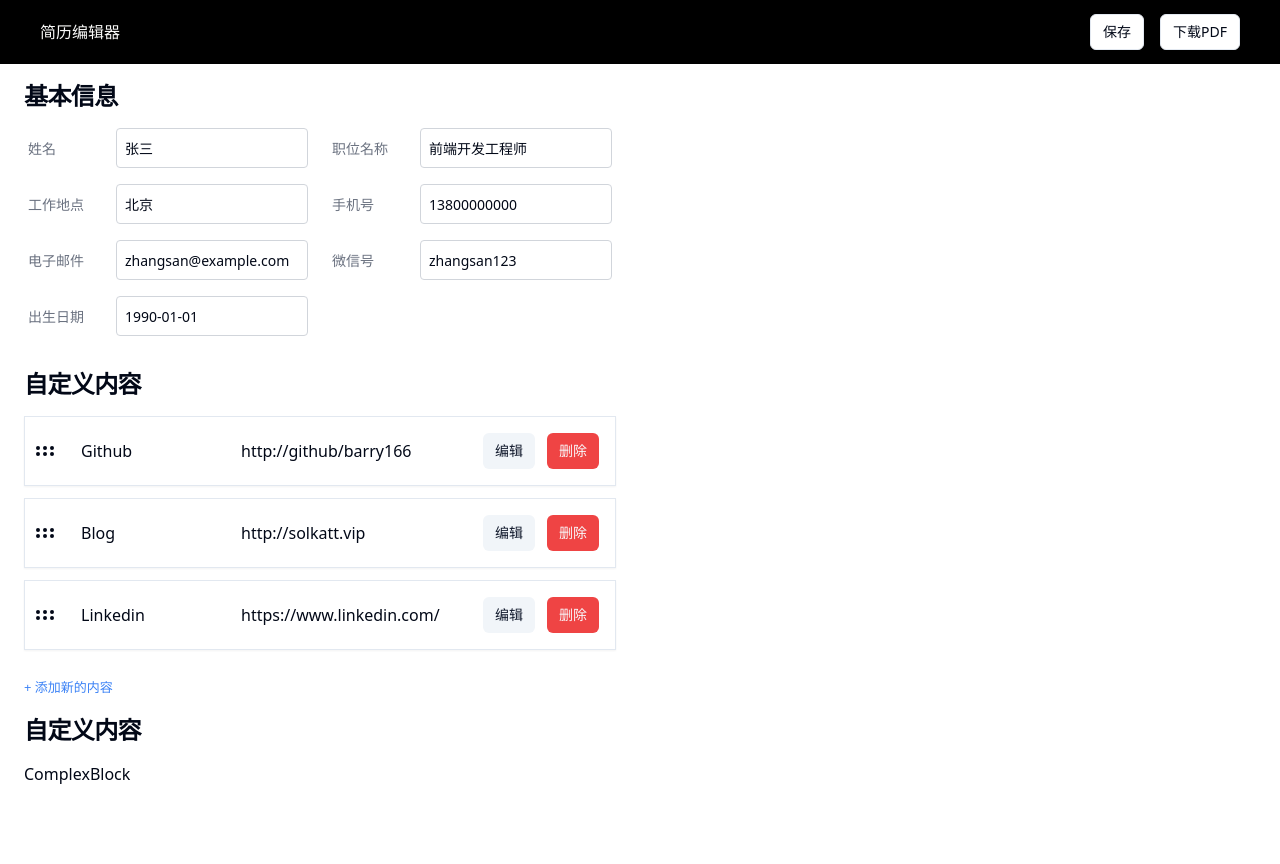
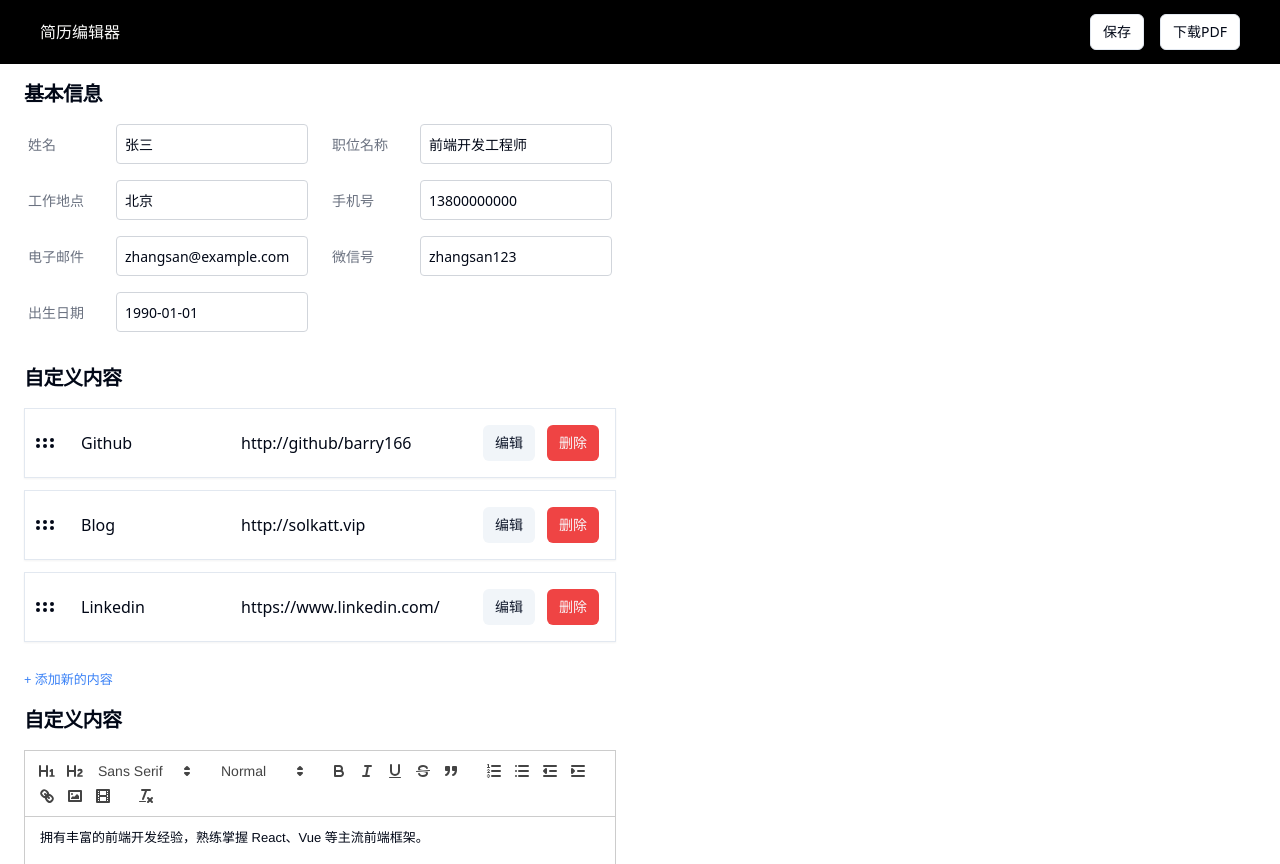
Before and after one commit to barry166/resume-editor, a React (Vite) app in the folder packages/editor/: page / in a window 1280 px wide. Built offline with nearby package versions, Linux system fonts and the light colour scheme.

Commit message:
feat: 抽离useDragAction hooks

```diff
--- a/package.json
+++ b/package.json
@@ -16,6 +16,7 @@
     "lodash-es": "^4.17.21",
     "react-dnd": "^16.0.1",
     "react-dnd-html5-backend": "^16.0.1",
+    "react-quill": "^2.0.0",
     "recoil": "^0.7.7"
   }
 }
--- a/packages/editor/src/components/feature/BlockTitle.tsx
+++ b/packages/editor/src/components/feature/BlockTitle.tsx
@@ -1,5 +1,5 @@
 const BlockTitle = ({ text }: { text: string }) => {
-  return <h3 className="scroll-m-20 text-2xl font-semibold tracking-tight mb-4 mt-4">{text}</h3>;
+  return <h3 className="scroll-m-20 text-xl font-semibold tracking-tight mb-4 mt-4">{text}</h3>;
 };
 
 export default BlockTitle;
--- a/packages/editor/src/components/feature/CustomBasicInfo.tsx
+++ b/packages/editor/src/components/feature/CustomBasicInfo.tsx
@@ -1,9 +1,8 @@
-import React, { useState } from "react";
-import { v4 as uuidv4 } from "uuid";
 import BlockTitle from "./BlockTitle";
 import { DraggableContainer } from "./DragDropContainer";
 import { Button } from "../ui/button";
 import { Input } from "../ui/input";
+import { useDragAction } from "@/hooks/useDragAction";
 
 interface CustomBasicInfoItem {
   id: string;
@@ -17,61 +16,18 @@ interface IProps {
 }
 
 const CustomBasicInfo: React.FC<IProps> = ({ value, onChange }) => {
-  const [items, setItems] = useState<CustomBasicInfoItem[]>(value);
-  const [editingId, setEditingId] = useState<string | null>(null);
-  const [tempItem, setTempItem] = useState<{ id: string; key: string; value: string } | null>(null);
-
-  const handleAddItem = () => {
-    const newId = uuidv4();
-    setEditingId(newId);
-    setTempItem({ id: newId, key: "", value: "" });
-    setItems([...items, { id: newId, key: "", value: "" }]); // Add empty item directly to list
-  };
-
-  const handleEditItem = (id: string, item: CustomBasicInfoItem) => {
-    setEditingId(id);
-    setTempItem({ id, key: item.key, value: item.value });
-  };
-
-  const handleSaveCreateItem = () => {
-    if (tempItem && tempItem.key && tempItem.value) {
-      const updatedItems = items.map((item) => (item.id === tempItem.id ? { ...tempItem } : item));
-      setItems(updatedItems);
-      onChange(updatedItems);
-      setEditingId(null);
-      setTempItem(null);
-    }
-  };
-
-  const handleCancelEdit = () => {
-    if (editingId) {
-      if (!items.find((item) => item.id === editingId && item.key)) {
-        // Remove temp item if it's a new item being cancelled
-        setItems(items.filter((item) => item.id !== editingId));
-      }
-      setEditingId(null);
-      setTempItem(null);
-    }
-  };
-
-  const handleDeleteItem = (id: string) => {
-    const updatedItems = items.filter((item) => item.id !== id);
-    setItems(updatedItems);
-    onChange(updatedItems);
-  };
-
-  const handleItemChange = (newItems: CustomBasicInfoItem[]) => {
-    setItems(newItems);
-    onChange(newItems);
-  };
-
-  const moveItem = (dragIndex: number, hoverIndex: number) => {
-    const dragItem = items[dragIndex];
-    const newItems = [...items];
-    newItems.splice(dragIndex, 1);
-    newItems.splice(hoverIndex, 0, dragItem);
-    handleItemChange(newItems);
-  };
+  const {
+    items,
+    editingId,
+    tempItem,
+    setTempItem,
+    handleAddItem,
+    handleEditItem,
+    handleSaveCreateItem,
+    handleCancelEdit,
+    handleDeleteItem,
+    moveItem,
+  } = useDragAction<CustomBasicInfoItem>(value, onChange);
 
   const renderItem = ({ item }: { item: CustomBasicInfoItem }) => (
     <div className="flex flex-1 items-center justify-between p-2">
--- a/packages/editor/src/components/feature/block/ComplexBlock.tsx
+++ b/packages/editor/src/components/feature/block/ComplexBlock.tsx
@@ -1,7 +1,25 @@
-import { BlockProps } from "@resume/shared"
+import { BlockProps } from "@resume/shared";
+import BlockTitle from "../BlockTitle";
+import { DraggableContainer } from "../DragDropContainer";
+import { useState } from "react";
 
 function ComplexBlock(props: BlockProps) {
-  return <div>ComplexBlock</div>
+  const [items, setItems] = useState(props.items || []);
+
+  return (
+    <div className="complex-block">
+      <BlockTitle text={props.name} />
+      {/* <DraggableContainer
+        items={items}
+        moveItem={moveItem}
+        renderItem={renderItem}
+        itemClassName="border p-2"
+      />
+      <div className="mt-4 text-blue-500 text-[13px] cursor-pointer" onClick={handleAddItem}>
+        + 添加新的内容
+      </div> */}
+    </div>
+  );
 }
 
-export default ComplexBlock
+export default ComplexBlock;
--- a/packages/editor/src/components/feature/block/SimpleBlock.tsx
+++ b/packages/editor/src/components/feature/block/SimpleBlock.tsx
@@ -3,14 +3,21 @@
  * @returns
  */
 
-import { BlockProps } from "@resume/shared"
-import BlockTitle from "../BlockTitle"
+import { BlockProps } from "@resume/shared";
+import BlockTitle from "../BlockTitle";
+import RichTextEditor from "../commoneEditor";
 
 function SimpleBlock(props: BlockProps) {
-  return <div>
+  const handleChange = (content: string) => {
+    console.log("rich text", content);
+  };
+
+  return (
+    <div className="simple-block">
       <BlockTitle text="自定义内容" />
-
-  </div>
+      <RichTextEditor value={props.content || ""} onChange={handleChange} />
+    </div>
+  );
 }
 
-export default SimpleBlock
+export default SimpleBlock;
--- /dev/null
+++ b/packages/editor/src/components/feature/commoneEditor/index.tsx
@@ -0,0 +1,66 @@
+import { useState, FunctionComponent } from "react";
+import ReactQuill from "react-quill";
+import "react-quill/dist/quill.snow.css";
+
+// 定义props的类型
+interface RichTextEditorProps {
+  value: string;
+  onChange?: (content: string) => void;
+}
+
+const RichTextEditor: FunctionComponent<RichTextEditorProps> = ({ value, onChange }) => {
+  const [editorHtml, setEditorHtml] = useState<string>(value);
+
+  const handleChange = (content: string, delta: any, source: string, editor: any) => {
+    setEditorHtml(content);
+    if (onChange) {
+      onChange(content);
+    }
+  };
+
+  return (
+    <div className="editor-container h-72 overflow-hidden">
+      <ReactQuill
+        style={{ height: "200px" }}
+        value={editorHtml}
+        onChange={handleChange}
+        modules={modules}
+        formats={formats}
+      />
+    </div>
+  );
+};
+
+// 定义模块和格式的类型
+const modules = {
+  toolbar: [
+    [{ header: "1" }, { header: "2" }, { font: [] }],
+    [{ size: [] }],
+    ["bold", "italic", "underline", "strike", "blockquote"],
+    [{ list: "ordered" }, { list: "bullet" }, { indent: "-1" }, { indent: "+1" }],
+    ["link", "image", "video"],
+    ["clean"],
+  ],
+  clipboard: {
+    matchVisual: false,
+  },
+};
+
+const formats = [
+  "header",
+  "font",
+  "size",
+  "bold",
+  "italic",
+  "underline",
+  "strike",
+  "blockquote",
+  "list",
+  "bullet",
+  "indent",
+  "link",
+  "image",
+  "video",
+];
+
+export default RichTextEditor;
--- /dev/null
+++ b/packages/editor/src/hooks/useDragAction.ts
@@ -0,0 +1,89 @@
+import { useState } from "react";
+import { v4 as uuidv4 } from "uuid";
+
+// 定义基本的Item接口，包括必需的id属性
+interface ItemWithId {
+  id: string;
+  [key: string]: any;
+}
+
+// Hook接口，增加泛型T，其中T必须是ItemWithId的扩展
+interface UseDragActionHook<T extends ItemWithId> {
+  items: T[];
+  editingId: string | null;
+  tempItem: T | null;
+  setTempItem: React.Dispatch<React.SetStateAction<T | null>>
+  handleAddItem: () => void;
+  handleEditItem: (id: string, item: T) => void;
+  handleSaveCreateItem: () => void;
+  handleCancelEdit: () => void;
+  handleDeleteItem: (id: string) => void;
+  moveItem: (dragIndex: number, hoverIndex: number) => void;
+}
+
+export function useDragAction<T extends ItemWithId>(
+  initialValue: T[],
+  onChange: (items: T[]) => void
+): UseDragActionHook<T> {
+  const [items, setItems] = useState<T[]>(initialValue);
+  const [editingId, setEditingId] = useState<string | null>(null);
+  const [tempItem, setTempItem] = useState<T | null>(null);
+
+  const handleAddItem = () => {
+    const newId = uuidv4();
+    const newItem = {} as T;
+    newItem.id = newId;
+    setEditingId(newId);
+    setTempItem(newItem);
+    setItems([...items, newItem]);
+  };
+
+  const handleEditItem = (id: string, item: T) => {
+    setEditingId(id);
+    setTempItem({...item});
+  };
+
+  const handleSaveCreateItem = () => {
+    if (tempItem) {
+      const updatedItems = items.map(item => item.id === tempItem.id ? {...tempItem} : item);
+      setItems(updatedItems);
+      onChange(updatedItems);
+      setEditingId(null);
+      setTempItem(null);
+    }
+  };
+
+  const handleCancelEdit = () => {
+    setItems(items.filter(item => item.id !== editingId || Object.keys(item).length > 1));
+    setEditingId(null);
+    setTempItem(null);
+  };
+
+  const handleDeleteItem = (id: string) => {
+    const updatedItems = items.filter(item => item.id !== id);
+    setItems(updatedItems);
+    onChange(updatedItems);
+  };
+
+  const moveItem = (dragIndex: number, hoverIndex: number) => {
+    const dragItem = items[dragIndex];
+    const newItems = [...items];
+    newItems.splice(dragIndex, 1);
+    newItems.splice(hoverIndex, 0, dragItem);
+    setItems(newItems);
+    onChange(newItems);
+  };
+
+  return {
+    items,
+    editingId,
+    tempItem,
+    setTempItem,
+    handleAddItem,
+    handleEditItem,
+    handleSaveCreateItem,
+    handleCancelEdit,
+    handleDeleteItem,
+    moveItem
+  };
+}
--- a/packages/editor/src/utils/default.ts
+++ b/packages/editor/src/utils/default.ts
@@ -34,8 +34,8 @@ export const createDefaultPageConfig = (): Page => {
         config: {
           name: "工作经历",
           items: [
-            { name: "公司A", content: "前端开发工程师", timeArea: [2019, 2021] },
-            { name: "公司B", content: "全栈开发工程师", timeArea: [2021, 2023] },
+            { id: '1', name: "公司A", content: "前端开发工程师", timeArea: [2019, 2021] },
+            { id: '2', name: "公司B", content: "全栈开发工程师", timeArea: [2021, 2023] },
           ],
         },
       },
--- a/packages/shared/index.ts
+++ b/packages/shared/index.ts
@@ -67,6 +67,7 @@ export interface Block {
 }
 
 export interface BlockItem {
+  id: string
   /**条目名称 */
   name: string;
   /**条目内容 */
```
Also changed, not shown: 1 other file (tests, documents, lock files or other folders).
